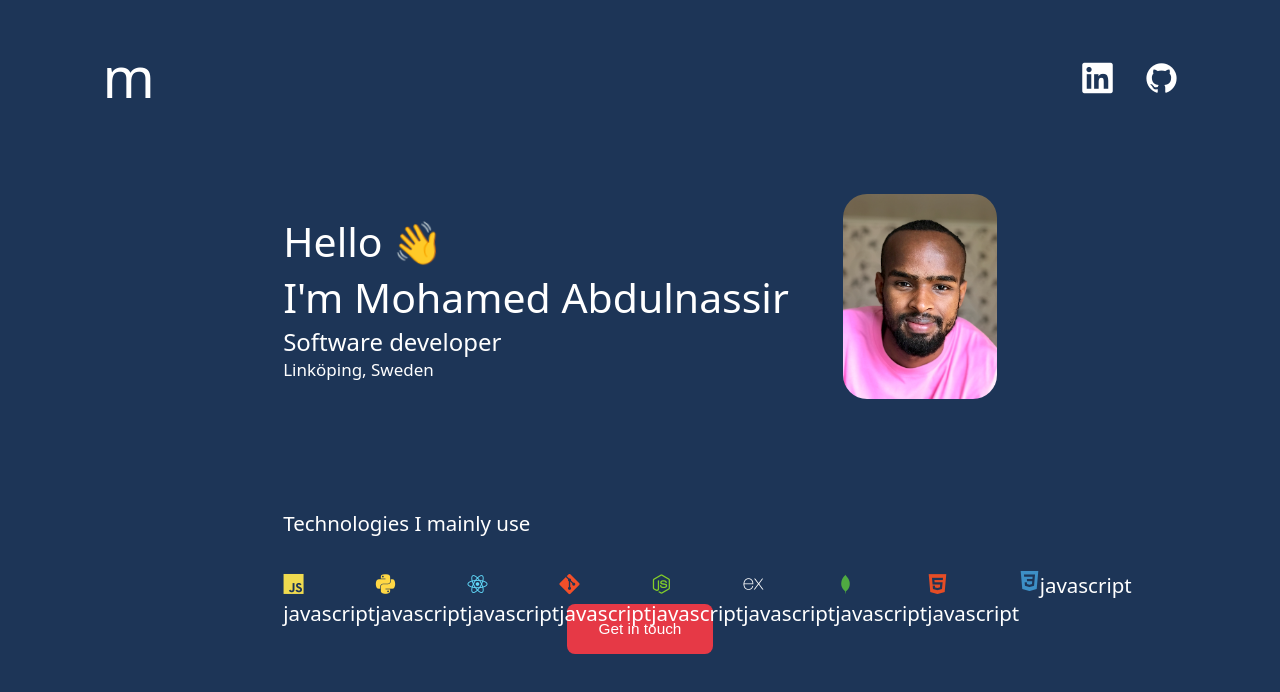
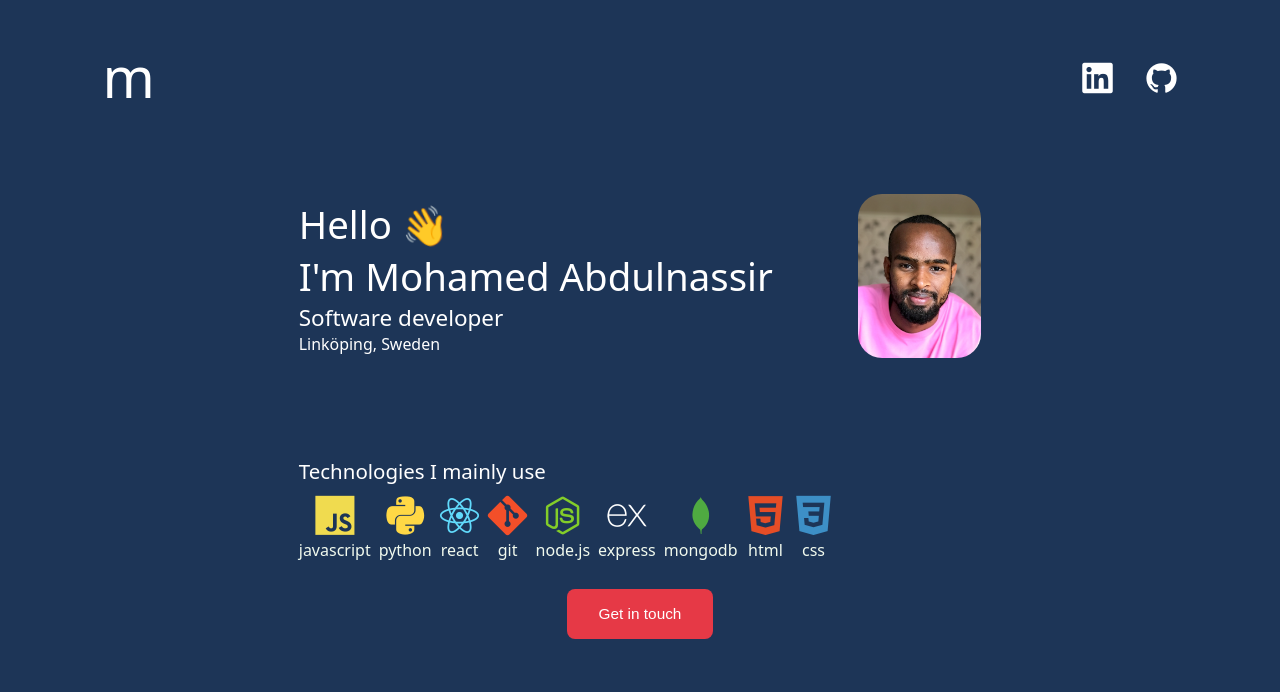
Before and after one commit to moeabdulnas/mohamedabdulnassir, a React (Create React App) app in the folder app/: page / in a window 1280 px wide. Shown: the top 692 px of the page. Built offline with nearby package versions, Linux system fonts and the light colour scheme.

Commit message:
Styling, sizing. Added links

```diff
--- a/app/src/App.css
+++ b/app/src/App.css
@@ -23,6 +23,8 @@ img {
   height: auto;
 }
 
+
+/* Styling */
 body {
   background-color: #1D3557;
   font-family: system-ui, "Segoe UI", Roboto, Helvetica, Arial, sans-serif, "Apple Color Emoji", "Segoe UI Emoji", "Segoe UI Symbol";
@@ -33,22 +35,23 @@ body {
   display: flex;
   justify-content: space-between;
   margin: 3% 8%;
-  /* font-size: 3rem; */
 }
-
-
 
 #m {
   font-size: 3.5rem;
   height: max-content;
-
 }
 
 .devicon-linkedin-plain {
   margin-right: 2.5vw;
 }
 
-.header-logo {
+a {
+  color: inherit;
+  text-decoration: none;
+}
+
+.header-icon{
   font-size: 2rem;
   position: relative;
   top: 24px;
@@ -63,12 +66,11 @@ body {
 }
 
 .containerText {
-  font-size: 1.6vw;
+  font-size: 1.5vw;
 }
 
 img {
-  width: 20%;
-  /* height: 100%; */
+  width: 16%;
   object-fit: cover;
   border-radius: 24px;
 }
@@ -95,7 +97,7 @@ img {
 }
 
 .techContainer {
-  margin-top: 10%;
+  margin-top: 8%;
   position: absolute;
 }
 
@@ -105,14 +107,27 @@ img {
 
 .stack {
   display: flex;
-  margin-top: 4%;
+  margin-top: 2%;
 }
 
+.tech {
+  text-align: center;
+  margin-right: 8px;
+}
+
+#tech-name {
+  font-size: 1rem;
+  color: #f1faee;
+}
+
+.tech-icon {
+  font-size: 2.5rem;
+}
 
 
 #buttonContainer {
   text-align: center;
-  margin-top: 16%;
+  margin-top: 18%;
 }
 
 #button {
--- a/app/src/App.js
+++ b/app/src/App.js
@@ -8,15 +8,15 @@ function App() {
       <div className="header">
         <h1 id="m">m</h1>
         <div className="links">
-          {/* <h1 id="linkedin">in</h1>
-           <h1 id="github">g</h1> */}
-          <i class="devicon-linkedin-plain header-logo"></i>
-          <i class="devicon-github-original header-logo"></i>
+          <a href="https://www.linkedin.com/in/mohamedabdulnassir/">
+            <i class="devicon-linkedin-plain header-icon"></i>
+          </a>
+          <a href="https://github.com/moeabdulnas">
+            <i class="devicon-github-original header-icon"></i>
+          </a>
         </div>
       </div>
-
         <div className="container">
-
           <div className="containerText">
             <h1 id="greeting">Hello <span id="wave">👋</span></h1>
             <h1 id="name">I'm Mohamed Abdulnassir</h1>
@@ -27,44 +27,43 @@ function App() {
               <h1 id="techText">Technologies I mainly use</h1>
               <div className="stack">
                 <div className="javascript tech">
-                  <i class="devicon-javascript-plain colored"></i>
+                  <i class="devicon-javascript-plain colored tech-icon"></i>
                   <p id="tech-name">javascript</p>
                 </div>
                 <div className="python tech">
-                  <i class="devicon-python-plain colored"></i>
-                  <p id="tech-name">javascript</p>
+                  <i class="devicon-python-plain colored tech-icon"></i>
+                  <p id="tech-name">python</p>
                 </div>
                 <div className="react tech">
-                  <i class="devicon-react-original colored"></i>
-                  <p id="tech-name">javascript</p>
+                  <i class="devicon-react-original colored tech-icon"></i>
+                  <p id="tech-name">react</p>
                 </div>
                 <div className="git tech">
-                  <i class="devicon-git-plain colored"></i>
-                  <p id="tech-name">javascript</p>
+                  <i class="devicon-git-plain colored tech-icon"></i>
+                  <p id="tech-name">git</p>
                 </div>
                 <div className="node tech">
-                  <i class="devicon-nodejs-plain colored"></i>
-                  <p id="tech-name">javascript</p>
+                  <i class="devicon-nodejs-plain colored tech-icon"></i>
+                  <p id="tech-name">node.js</p>
                 </div>
                 <div className="express tech">
-                  <i class="devicon-express-original"></i>
-                  <p id="tech-name">javascript</p>
+                  <i class="devicon-express-original tech-icon"></i>
+                  <p id="tech-name">express</p>
                 </div>
                 <div className="mongodb tech">
-                  <i class="devicon-mongodb-plain colored"></i>
-                  <p id="tech-name">javascript</p>
+                  <i class="devicon-mongodb-plain colored tech-icon"></i>
+                  <p id="tech-name">mongodb</p>
                 </div>
                 <div className="html tech">
-                  <i class="devicon-html5-plain colored"></i>
-                  <p id="tech-name">javascript</p>
+                  <i class="devicon-html5-plain colored tech-icon"></i>
+                  <p id="tech-name">html</p>
                 </div>
-                  <i class="devicon-css3-plain colored"></i>
-                  <p id="tech-name">javascript</p>
                 <div className="css tech">
+                  <i class="devicon-css3-plain colored tech-icon"></i>
+                  <p id="tech-name">css</p>
                 </div>
               </div>
             </div>
-
           </div>
             <img src={img} alt="profile"></img>
         </div>
```
